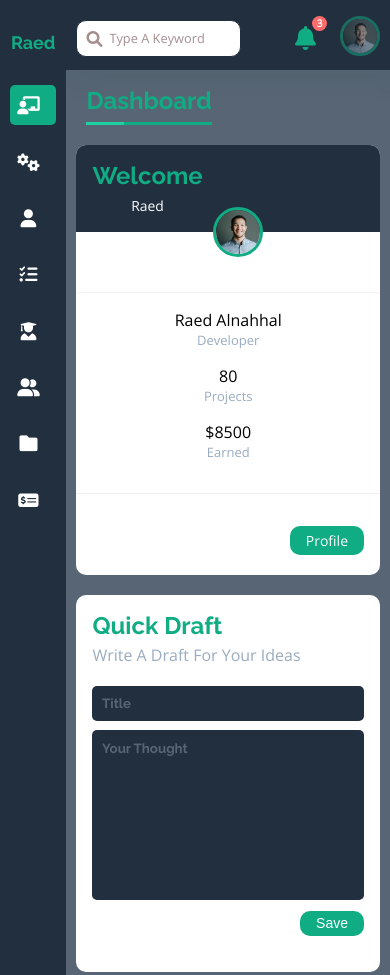
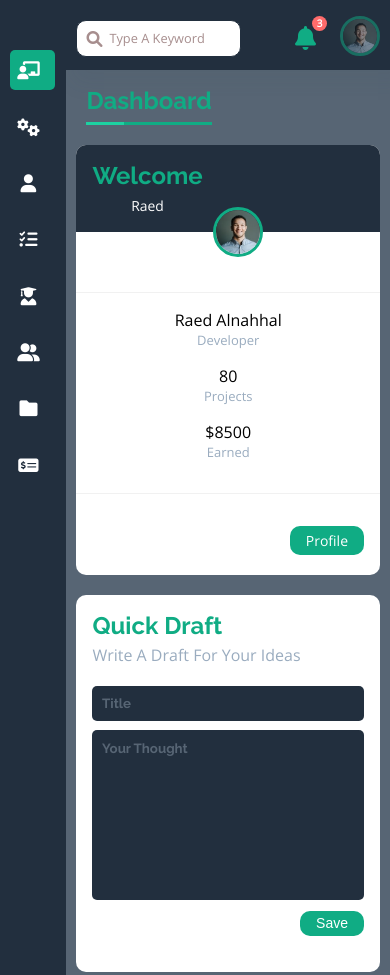
Before and after one commit to raed190/Dashboard, a plain HTML site: page index.html in a window 390 px wide. Shown: the top 975 px of the page. Drawn offline with nearby package versions, Linux system fonts and the light colour scheme.

Commit message:
Update style.css

```diff
--- a/css/style.css
+++ b/css/style.css
@@ -58,7 +58,8 @@ aside {
 
 aside .logo {
   text-align: center;
-  margin: 2rem 0;
+  margin: 2rem;
+  position: fixed;
 }
 aside .logo h1 {
   color: var(--dark-mountain-meadow);
@@ -87,6 +88,8 @@ aside .logo h1::after {
 }
 aside nav {
   margin-top: 5rem;
+  position: fixed;
+  top: 50px;
 }
 aside nav ul li a {
   display: block;
@@ -116,11 +119,7 @@ aside nav ul li a span {
   aside {
     width: 80px;
   }
-  aside .logo h1 {
-    font-size: 1.125rem;
-  }
-  aside .logo h1::before,
-  aside .logo h1::after {
+  aside .logo {
     display: none;
   }
   aside nav {
```
